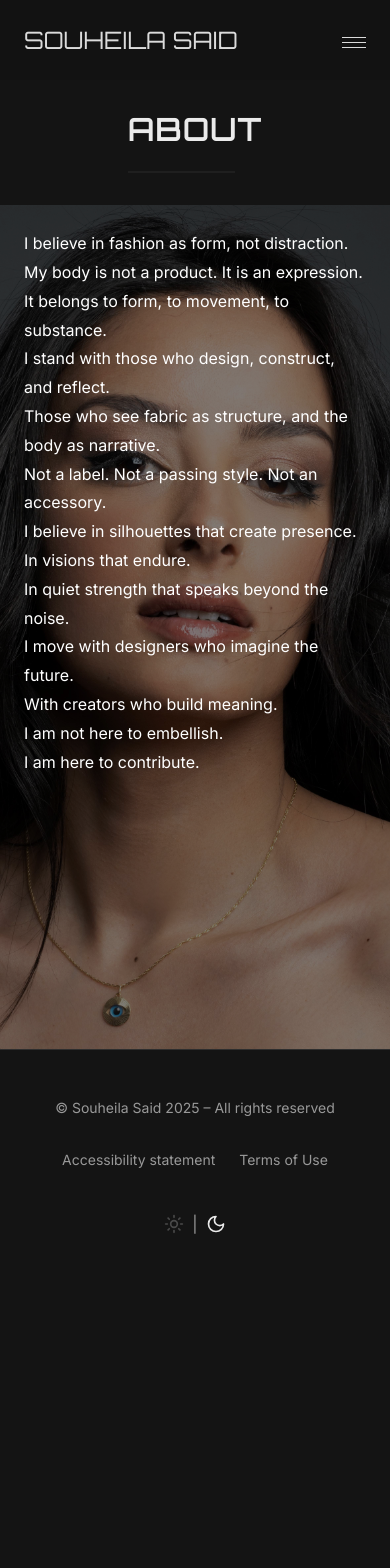
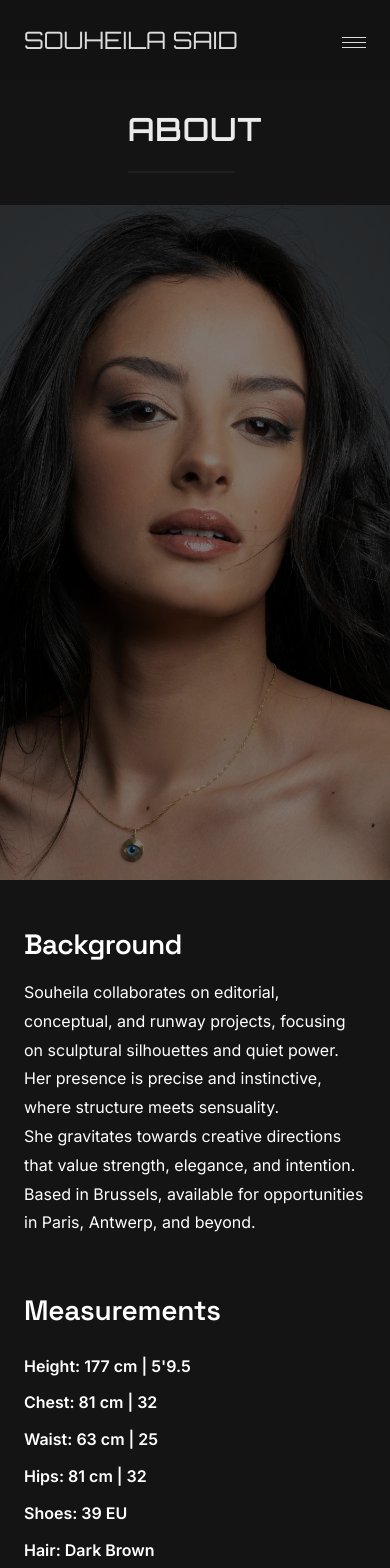
Before and after one commit to xxxsosoxxx/portfolio, a React (Vite) app: page /about in a window 390 px wide. Shown: the top 1568 px of the page. Before the commit the page ends 1294 px from the top, so only its background shows below. Built offline with nearby package versions, Linux system fonts and the light colour scheme.

Commit message:
fix: grid template area

```diff
--- a/client/global.css
+++ b/client/global.css
@@ -107,7 +107,16 @@
     @apply font-heading font-medium;
     letter-spacing: -0.01em;
   }
+
+  .font-heading {
+    font-family: 'Space Grotesk', sans-serif;
+  }
+
+  .font-body {
+    font-family: 'Inter', sans-serif;
+  }
 }
+
 
 /*────────────────────────────────────────────────────────────────────────*/
 /*                            Components Layer                           */
@@ -282,6 +291,18 @@
     transform: scale(0.9);
     transition: all 0.3s ease-in;
   }
+  .about-grid {
+    display: grid;
+    grid-template-areas:
+      "manifesto photo"
+      "bio measurements";
+    gap: 6rem 4rem;
+  }
+
+  .about-manifesto { grid-area: manifesto; }
+  .about-photo { grid-area: photo; }
+  .about-bio { grid-area: bio; }
+  .about-measurements { grid-area: measurements; }
 }
 
 @media (max-width: 768px) {
--- a/client/pages/About.tsx
+++ b/client/pages/About.tsx
@@ -16,29 +16,54 @@ export default function About() {
         <HeroBlock />
 
         {/* Mobile immersive version */}
-        <section className="md:hidden relative h-screen overflow-hidden">
+        <section className="md:hidden relative h-[80vh] overflow-hidden group">
           <img
             src="/DSC_0666.jpg"
-            alt="Souheila"
+            alt="Portrait of Souheila Said"
             className="absolute inset-0 w-full h-full object-cover brightness-[0.5] z-0"
           />
-          <div className="relative z-10 h-full overflow-y-auto p-6 text-white text-[clamp(1rem,4vw,1.25rem)] leading-[1.8] text-shadow no-scrollbar">
-            <p>I believe in fashion as form, not distraction.</p>
-            <p>My body is not a product. It is an expression.<br />It belongs to form, to movement, to substance.</p>
-            <p>I stand with those who design, construct, and reflect.<br />Those who see fabric as structure, and the body as narrative.</p>
-            <p>Not a label. Not a passing style. Not an accessory.</p>
-            <p>I believe in silhouettes that create presence.<br />In visions that endure.<br />In quiet strength that speaks beyond the noise.</p>
-            <p>I move with designers who imagine the future.<br />With creators who build meaning.</p>
-            <p>I am not here to embellish.<br />I am here to contribute.</p>
+          <div className="absolute inset-0 flex items-center justify-center p-6 opacity-0 group-hover:opacity-100 transition-opacity duration-300">
+            <div className="text-center text-white text-[clamp(1rem,5vw,1.25rem)] leading-snug photo-title font-body">
+              I believe in fashion as form, not distraction.<br />
+              My body is not a product. It is an expression.
+            </div>
+          </div>
+        </section>
+
+        {/* Mobile: Background & Measurements */}
+        <section className="md:hidden px-6 py-12 space-y-12 font-body text-white text-[clamp(1rem,4vw,1.125rem)] leading-[1.8]">
+          <div>
+            <h2 className="font-heading text-[clamp(1.75rem,5vw,2rem)] font-semibold mb-4">Background</h2>
+            <p>Souheila collaborates on editorial, conceptual, and runway projects, focusing on sculptural silhouettes and quiet power.</p>
+            <p>Her presence is precise and instinctive, where structure meets sensuality.</p>
+            <p>She gravitates towards creative directions that value strength, elegance, and intention.</p>
+            <p>Based in Brussels, available for opportunities in Paris, Antwerp, and beyond.</p>
+          </div>
+
+          <div>
+            <h3 className="font-heading text-[clamp(1.75rem,5vw,2rem)] font-semibold mb-4">Measurements</h3>
+            <ul className="space-y-2 font-semibold">
+              <li>Height: 177 cm | 5'9.5</li>
+              <li>Chest: 81 cm | 32</li>
+              <li>Waist: 63 cm | 25</li>
+              <li>Hips: 81 cm | 32</li>
+              <li>Shoes: 39 EU</li>
+              <li>Hair: Dark Brown</li>
+              <li>Eyes: Brown</li>
+            </ul>
           </div>
         </section>
 
         {/* Desktop grid version */}
         <section className="hidden md:block bg-background py-16">
-          <div className="container-narrow grid grid-cols-2 grid-rows-2 gap-x-16 gap-y-24 items-start">
-
-            {/* Manifesto */}
-            <div className="space-y-6 text-muted-foreground text-[clamp(1rem,2vw,1.125rem)] leading-[1.8]">
+          <div className="container-narrow grid grid-cols-2 grid-rows-2 gap-x-16 gap-y-24 items-start" style={{
+            display: "grid",
+            gridTemplateAreas: `
+              "manifesto photo"
+              "bio measurements"
+            `
+          }}>
+            <div className="about-manifesto font-body space-y-6 text-muted-foreground text-[clamp(1rem,2vw,1.125rem)] leading-[1.8]" style={{ gridArea: "manifesto" }}>
               <p>I believe in fashion as form, not distraction.</p>
               <p className="about-text-highlight">
                 My body is not a product. It is an expression.<br />
@@ -55,17 +80,15 @@ export default function About() {
               <p>I am not here to embellish.<br />I am here to contribute.</p>
             </div>
 
-            {/* Photo */}
-            <div className="relative">
+            <div className="about-photo relative" style={{ gridArea: "photo" }}>
               <img
                 src="/DSC_0666.jpg"
-                alt="Souheila"
+                alt="Portrait of Souheila Said"
                 className="rounded-lg shadow-lg object-cover w-full max-w-[500px] aspect-[3/4] gallery-item"
               />
             </div>
 
-            {/* Background */}
-            <div className="space-y-4 text-muted-foreground text-[18px] leading-[28px] max-w-xl">
+            <div className="about-bio font-body space-y-4 text-muted-foreground text-[18px] leading-[28px] max-w-xl" style={{ gridArea: "bio" }}>
               <h2 className="font-heading text-[clamp(2rem,4vw,2.25rem)] font-semibold leading-tight mb-4">Background</h2>
               <p>Souheila collaborates on editorial, conceptual, and runway projects, focusing on sculptural silhouettes and quiet power.</p>
               <p>Her presence is precise and instinctive, where structure meets sensuality.</p>
@@ -73,8 +96,7 @@ export default function About() {
               <p>Based in Brussels, available for opportunities in Paris, Antwerp, and beyond.</p>
             </div>
 
-            {/* Measurements */}
-            <div className="space-y-3 text-muted-foreground text-[18px] font-semibold">
+            <div className="about-measurements font-body space-y-3 text-muted-foreground text-[18px] font-semibold" style={{ gridArea: "measurements" }}>
               <h3 className="font-heading text-[clamp(2rem,4vw,2.25rem)] font-semibold leading-tight mb-4">Measurements</h3>
               {[
                 ["Height", "177 cm | 5'9.5"],
```
